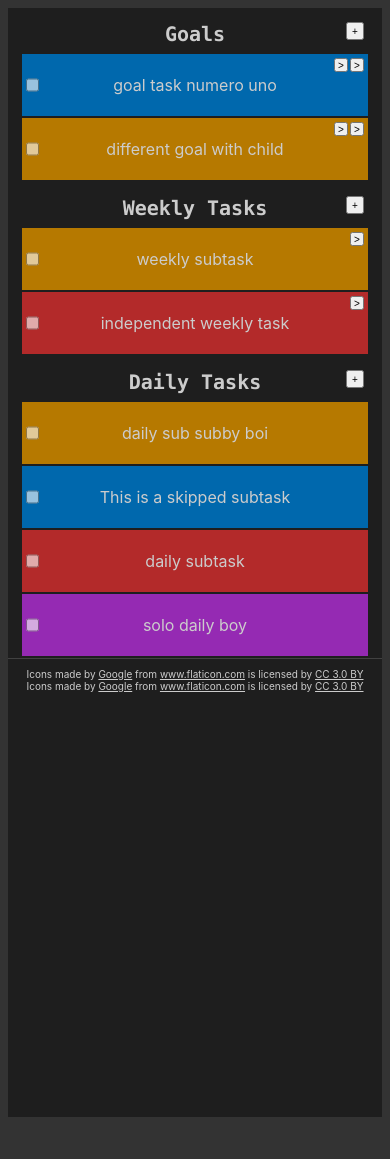
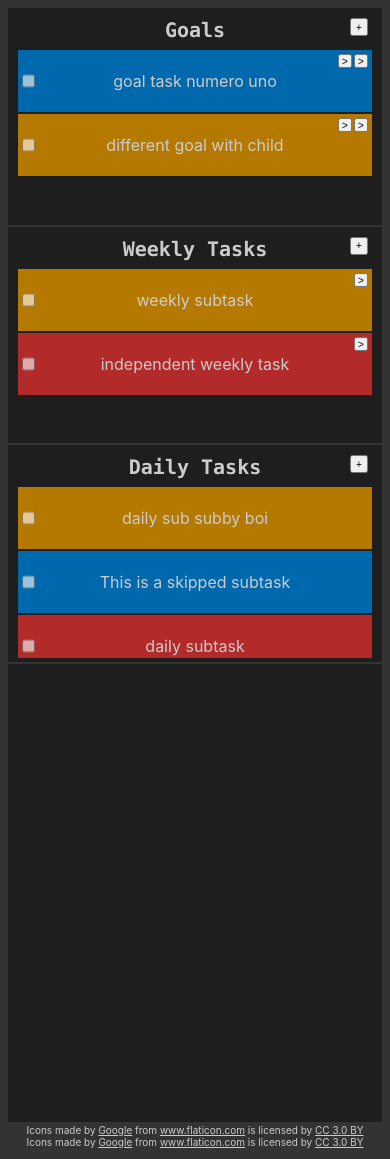
Before and after one commit to AlexJohnKennedy/TrackYourTodos, a React (Create React App) app: page / in a window 390 px wide. Before the commit the page ends 1125 px from the top, so only its background shows below. Built offline with nearby package versions, Linux system fonts and the light colour scheme.

Commit message:
layout tweaks to fix up the squished mode

```diff
--- a/src/css/ActiveTaskSection.css
+++ b/src/css/ActiveTaskSection.css
@@ -3,7 +3,4 @@
     border-radius: 0px;
 
     box-sizing: border-box;
-
-    padding-left: var(--board-spacing-amount);
-    padding-right: var(--board-spacing-amount);
 }
--- a/src/css/Board.css
+++ b/src/css/Board.css
@@ -1,9 +1,6 @@
 .board {
     margin-left: 0rem;
     margin-right: 0rem;
-    --board-padding: 0.6rem;
-    padding: var(--board-padding);
-    padding-bottom: 0rem;   /* tasks have a margin on the bottom, which will form this spacing instead */
     background-color: rgb(0,0,0,0);
     border-radius: var(--border-radius);
 
--- a/src/css/GridLayout.css
+++ b/src/css/GridLayout.css
@@ -1,7 +1,7 @@
 /* 'global' variables for spacings, colours, etc. */
 #root {
     --top-padding-amount: 0.4rem;
-    --board-spacing-amount: 0.8rem;
+    --board-spacing-amount: 0.6rem;
 
     --active-tasks-min-total-width: 100rem;
     --active-tasks-min-total-width-when-squashed: 80rem;
@@ -34,6 +34,8 @@
 
         width: 100%;
         min-width: var(--active-tasks-min-total-width);
+        padding-left: var(--board-spacing-amount);
+        padding-right: var(--board-spacing-amount);
 
         display: inline-flex;
         justify-content: space-between;
@@ -71,11 +73,16 @@
         grid-row-start: 3;
         grid-row-end: 4;
     }
+    .board {
+        padding: 0.6rem;
+        padding-bottom: 0rem;   /* tasks have a margin on the bottom, which will form this spacing instead */
+    }
 }
 @media (max-width: 1270px) {
     #root {
         display: grid;
         grid-template-columns: 1fr minmax(var(--active-tasks-min-total-width-when-squashed), var(--active-tasks-min-total-width)) 1fr;
+        grid-template-rows: auto 45rem auto;
     }
 
     .ActiveTaskSection {
@@ -83,6 +90,11 @@
         grid-column-end: 3;
         grid-row-start: 1;
         grid-row-end: 2;
+
+        min-height: 25rem;
+        max-height: 40rem;
+        padding-left: var(--board-spacing-amount);
+        padding-right: var(--board-spacing-amount);
 
         width: 100%;
 
@@ -111,11 +123,16 @@
         grid-row-start: 3;
         grid-row-end: 4;
     }
+    .board {
+        padding: 0.6rem;
+        padding-bottom: 0rem;   /* tasks have a margin on the bottom, which will form this spacing instead */
+    }
 }
 @media (max-width: 800px) {
     #root {
         display: grid;
         grid-template-columns: 1fr minmax(var(--active-tasks-single-board-min-width), var(--active-tasks-single-board-max-width)) 1fr;
+        grid-template-rows: auto 45rem auto;
     }
     .ActiveTaskSection {
         grid-column-start: 2;
@@ -123,16 +140,37 @@
         grid-row-start: 1;
         grid-row-end: 2;
 
+        min-height: 0rem;
+        max-height: 1000rem;
+        padding-left: 0rem;
+        padding-right: 0rem;
+
         width: 100%;
 
         display: inline-flex;
         justify-content: space-between;
         flex-direction: column;
     }
-    .Footer {
+    .board {
+        min-height: 10rem;
+        max-height: 40rem;
+        border-bottom: 0.2rem solid var(--sidebar-background-colour);
+        padding: 1rem;
+        padding-bottom: 0.4rem;   /* tasks have a margin on the bottom, which will form this spacing instead */
+        padding-top: 0.2rem;
+    }
+    .TaskStatisticsSection {
         grid-column-start: 2;
         grid-column-end: 3;
         grid-row-start: 2;
         grid-row-end: 3;
+
+        border-top: none;
+    }
+    .Footer {
+        grid-column-start: 2;
+        grid-column-end: 3;
+        grid-row-start: 3;
+        grid-row-end: 4;
     }
 }
```
